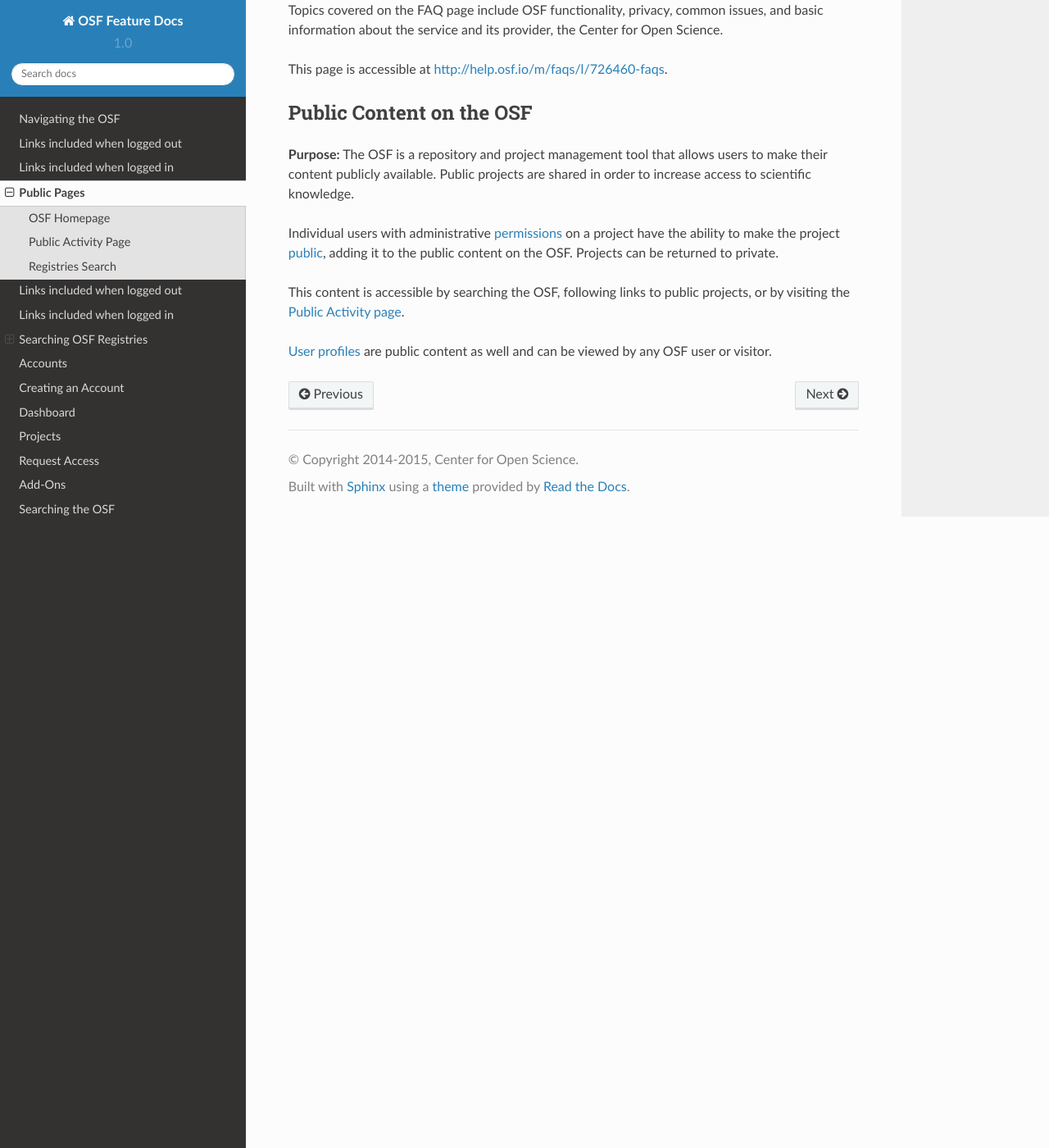
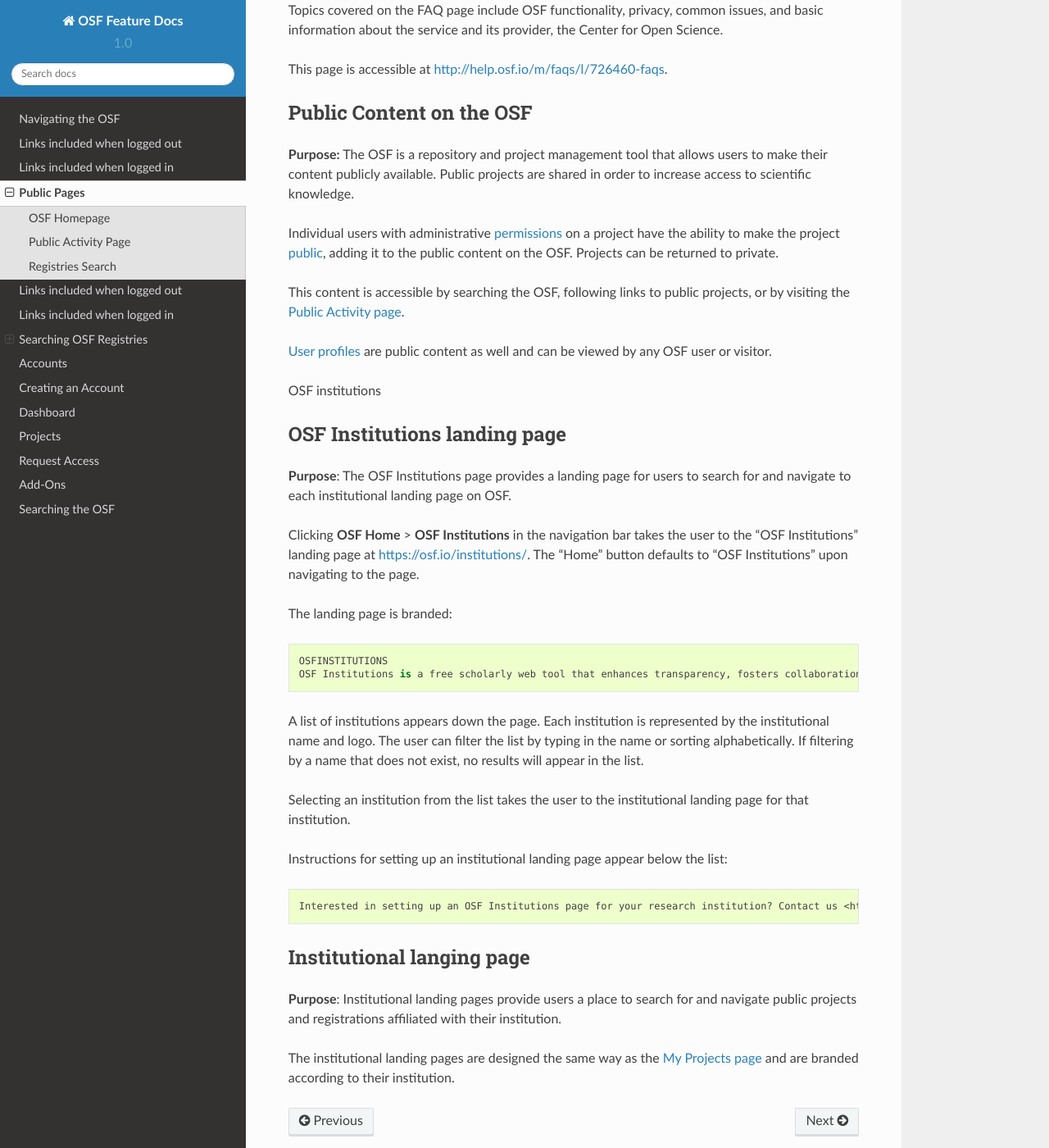
Before and after one commit to CenterForOpenScience/OSFDocs, a Sphinx documentation site: the page built from docs/pages/pages_index.rst, in a window 1280 px wide and 1400 px high, scrolled down 8166 px. Shown: the whole window at 82% size. Built offline with Sphinx 7.4.7 and the Read the Docs theme 2.0.0, drawn with Linux system fonts in a browser that asks for light colours.

Commit message:
Added institutions.rst to the index

```diff
--- a/docs/pages/pages_index.rst
+++ b/docs/pages/pages_index.rst
@@ -40,8 +40,13 @@
 
 .. _getting-started:
 
-
 Public Content on the OSF
 ***************
 
 .. include:: content.rst
+
+.. _institutions:
+
+OSF institutions
+
+.. include:: institutions.rst
```
Also changed, not shown: other parts of docs/pages/pages_index.rst (+1 -1 lines).
